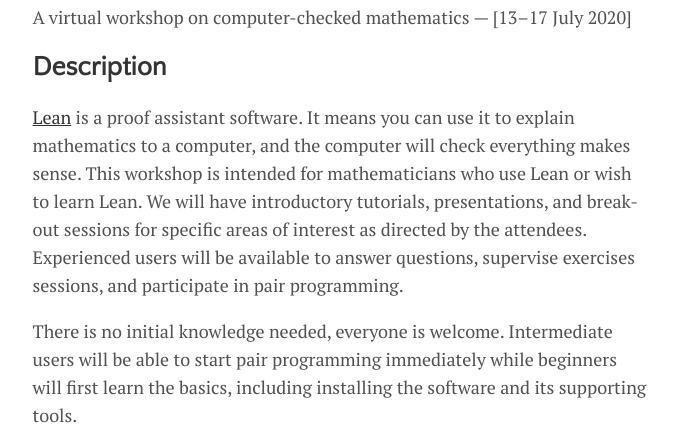
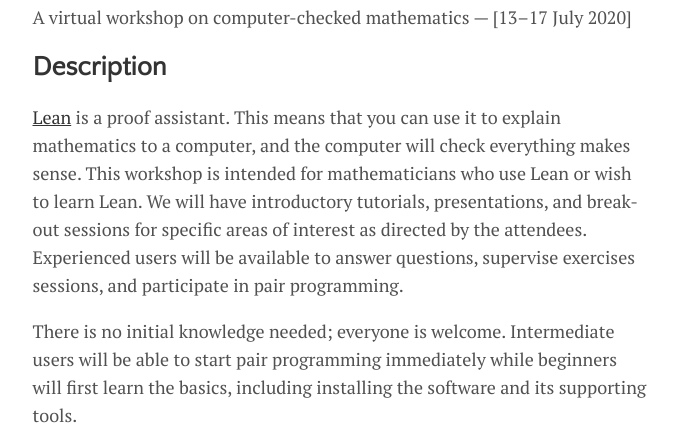
Before and after one commit to leanprover-community/lftcm2020, a Jekyll site: the page built from index.md, in a window 1280 px wide. Shown: the part 217-648 px from the top of the page, without its empty margins (300-977 px from the left). Built offline with Jekyll 4.4.1, drawn with Linux system fonts in a browser that asks for light colours.

Commit message:
main page grammar

```diff
--- a/index.md
+++ b/index.md
@@ -9,8 +9,8 @@
 
 ## Description
 
-[Lean](http://leanprover.github.io/) is a proof assistant software.
-It means you can use it to explain mathematics to a computer, and the
+[Lean](http://leanprover.github.io/) is a proof assistant.
+This means that you can use it to explain mathematics to a computer, and the
 computer will check everything makes sense.
 This workshop is intended for mathematicians who use Lean or wish to learn Lean.
 We will have introductory tutorials, presentations,
@@ -18,7 +18,7 @@
 Experienced users will be available to answer questions, supervise
 exercises sessions, and participate in pair programming.
 
-There is no initial knowledge needed, everyone is welcome.
+There is no initial knowledge needed; everyone is welcome.
 Intermediate users will be able to start pair programming immediately
 while beginners will first learn the basics, including installing the
 software and its supporting tools.
```
